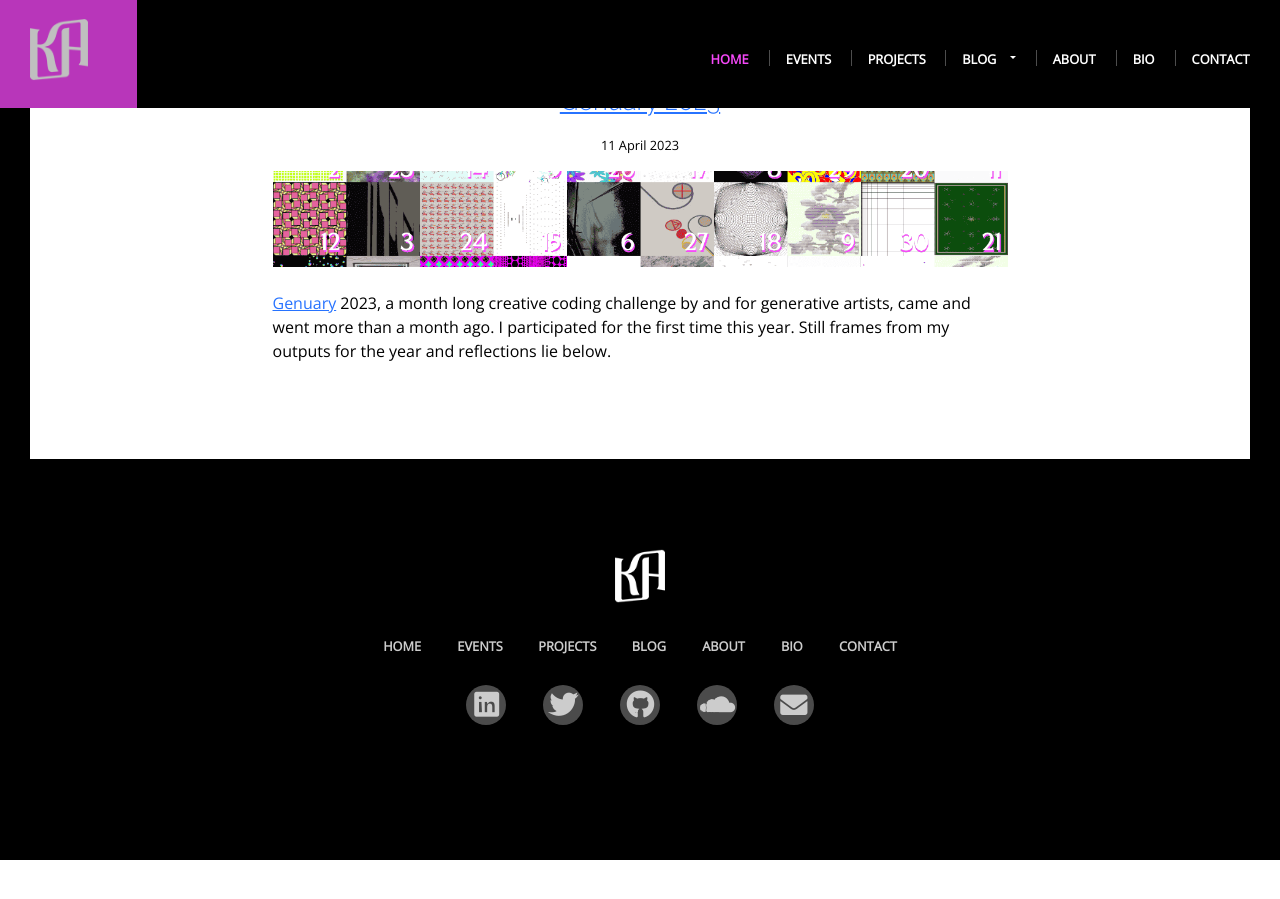
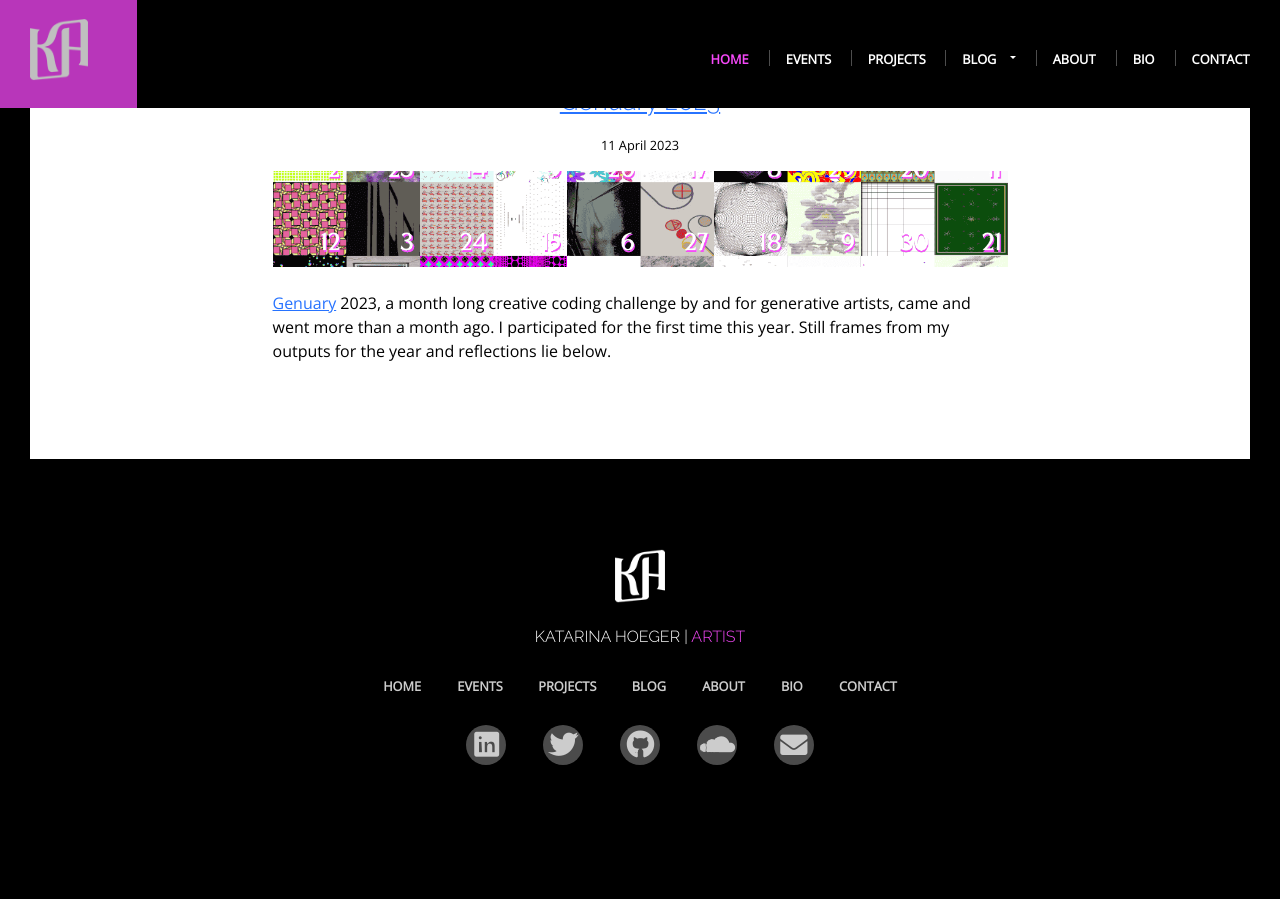
Before and after one commit to khoeger/khoeger.github.io, a Jekyll site: the page built from index.html, in a window 1280 px wide and 900 px high, scrolled down 942 px. Built offline with Jekyll 4.4.1, drawn with Linux system fonts in a browser that asks for light colours; before the commit the page ends 1802 px from its top, so only the background shows below that.

Commit message:
Add Name & Job to Footer

```diff
--- a/_includes/footer.html
+++ b/_includes/footer.html
@@ -6,12 +6,14 @@
   <!-- <a href="/" class="footer-logo">
     <p class="initials">Katarina Hoeger</p>
   </a> -->
+
+  <h3>Katarina Hoeger | <span>Artist</span></h3>
+
 <nav>
   <ul class="footer-nav nav-links">
     {% include nav-links.html %}
   </ul>
 </nav>
-  <!-- <h3>Personal <span>Website</span></h3> -->
 <nav>
   <ul class="footer-nav social-links">
       {% include social-links.html %}
```
